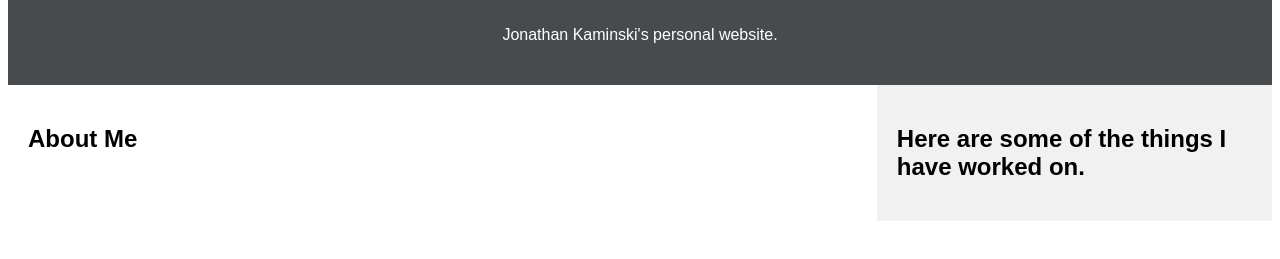
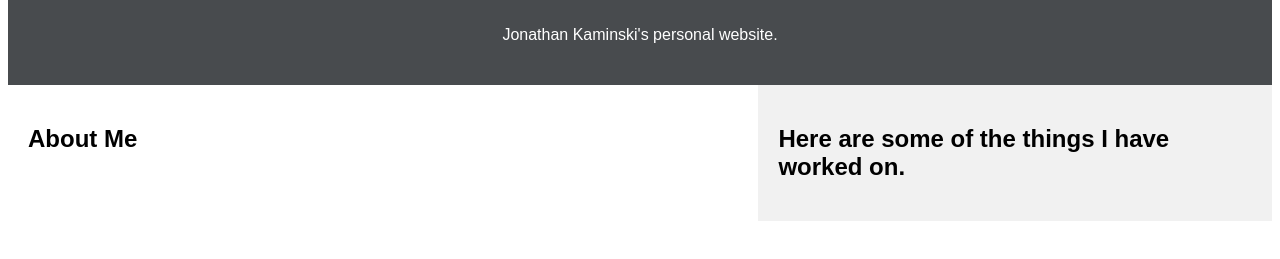
Before and after one commit to jonkaminski/PersonalWebsite, a plain HTML site: page index.html in a window 1280 px wide. Shown: the part 181-440 px from the top of the page. Drawn offline with Linux system fonts and the light colour scheme.

Commit message:
Update index.html

```diff
--- a/index.html
+++ b/index.html
@@ -34,13 +34,13 @@
 }
 
 .main {
-flex: 70%;
+flex: 60%;
 background-color: white;
 padding: 20px;
 }
 
 .side {
-flex: 30%;
+flex: 40%;
 background-color: #f1f1f1;
 padding: 20px;
 }
```
